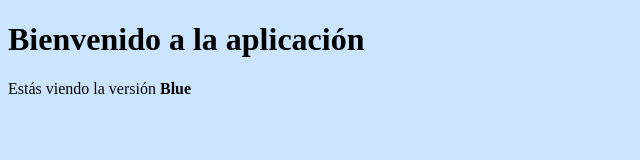
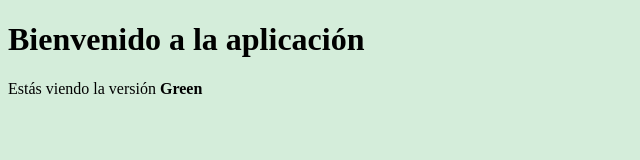
Before and after one commit to AlejandroLargo1031/servidor-web-github, a plain HTML site: page index.html in a window 1280 px wide. Shown: the whole page, without its empty margins (0-640 px from the left). Drawn offline with Linux system fonts and the light colour scheme.

Commit message:
Actualizando versión a Green

```diff
--- a/index.html
+++ b/index.html
@@ -5,7 +5,7 @@
     <meta name="viewport" content="width=device-width, initial-scale=1.0">
     <title>Blue/Green Deployment</title>
 </head>
-<body data-version="Blue">
+<body data-version="Green">
     <h1>Bienvenido a la aplicación</h1>
     <p id="version-text">Cargando versión....</p>
     <script src="script.js"></script>
```
